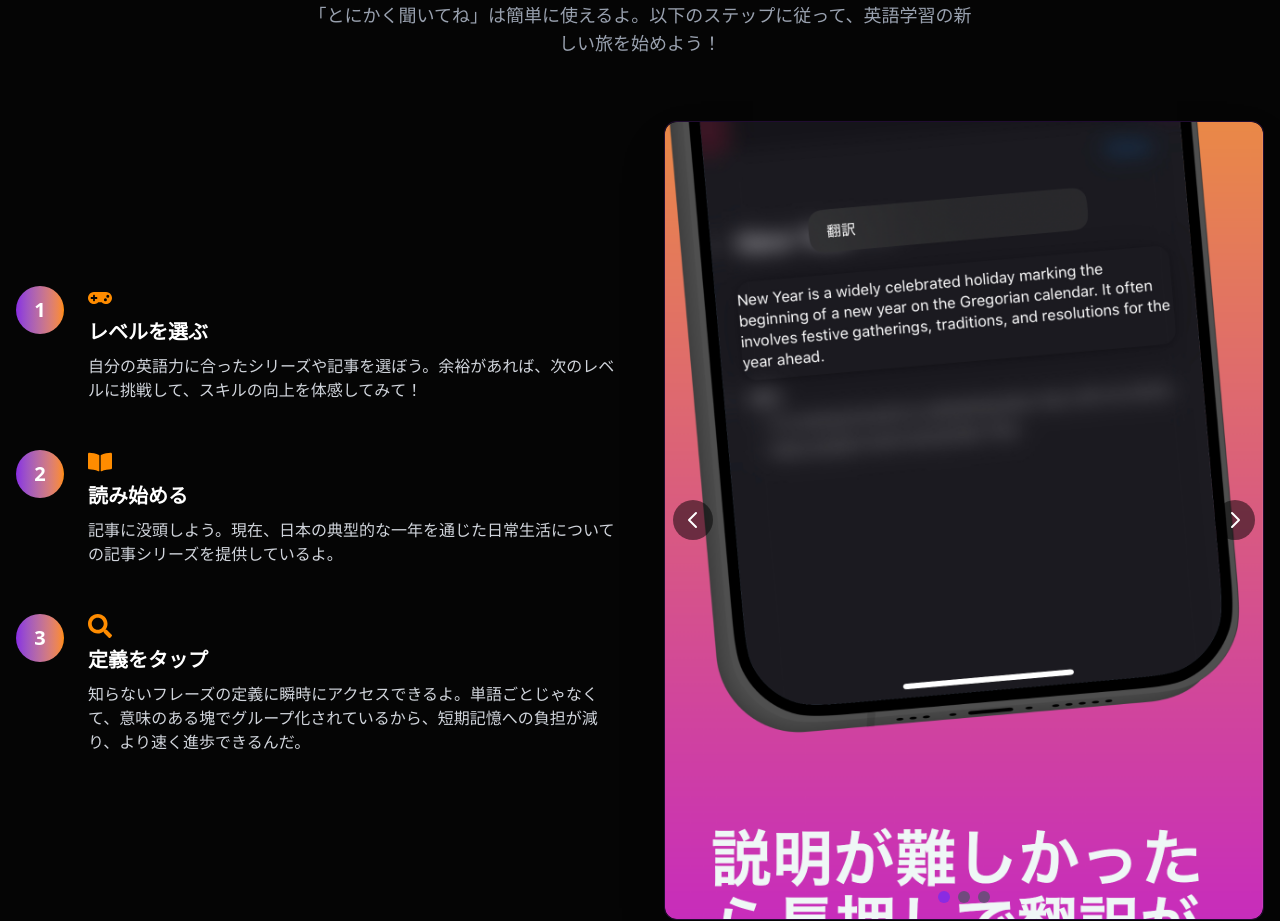
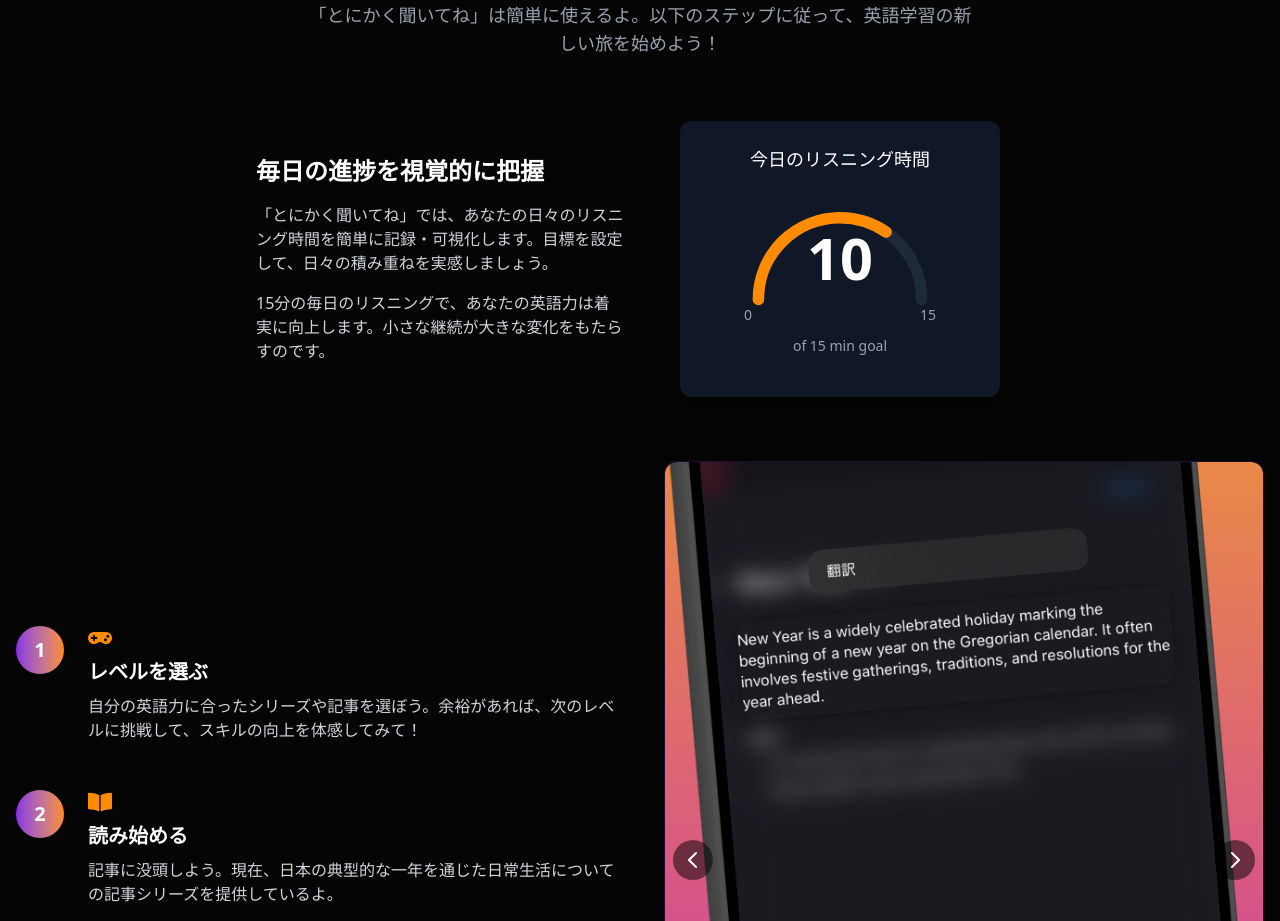
Before and after one commit to newleafdev/tonikiku-landing-page, a Next.js app: page / in a window 1280 px wide. Shown: the part 3560-4481 px from the top of the page. Built offline with nearby package versions, Linux system fonts and the light colour scheme.

Commit message:
Add animated listening time tracker component with semi-circle design

```diff
--- a/src/app/page.tsx
+++ b/src/app/page.tsx
@@ -13,6 +13,7 @@ import Footer from '@/components/Footer';
 import { useTheme } from '@/components/ThemeProvider';
 import ImageTabView from '@/components/ImageTabView';
 import OptimizedImage from '@/components/OptimizedImage';
+import ListeningTimeTracker from '@/components/ListeningTimeTracker';
 import { assetPath } from '@/utils/paths';
 
 export default function Home() {
@@ -226,6 +227,28 @@ export default function Home() {
             <p className={`max-w-2xl mx-auto text-lg ${theme === 'dark' ? 'text-gray-400' : 'text-gray-600'}`}>
               「とにかく聞いてね」は簡単に使えるよ。以下のステップに従って、英語学習の新しい旅を始めよう！
             </p>
+          </AnimatedSection>
+
+          {/* Listening Time Tracker Component */}
+          <AnimatedSection className="mb-16">
+            <div className="max-w-3xl mx-auto">
+              <div className="grid grid-cols-1 md:grid-cols-2 gap-8 items-center">
+                <div className={`${theme === 'dark' ? 'text-gray-300' : 'text-gray-600'}`}>
+                  <h3 className={`text-2xl font-bold mb-4 ${theme === 'dark' ? 'text-white' : 'text-gray-800'}`}>
+                    毎日の進捗を視覚的に把握
+                  </h3>
+                  <p className="mb-4">
+                    「とにかく聞いてね」では、あなたの日々のリスニング時間を簡単に記録・可視化します。目標を設定して、日々の積み重ねを実感しましょう。
+                  </p>
+                  <p>
+                    15分の毎日のリスニングで、あなたの英語力は着実に向上します。小さな継続が大きな変化をもたらすのです。
+                  </p>
+                </div>
+                <div>
+                  <ListeningTimeTracker goalMinutes={15} animationDuration={10} />
+                </div>
+              </div>
+            </div>
           </AnimatedSection>
 
           <div className="grid grid-cols-1 md:grid-cols-2 gap-12 items-center mb-20">
--- /dev/null
+++ b/src/components/ListeningTimeTracker.tsx
@@ -0,0 +1,122 @@
+'use client';
+
+import { useState, useEffect } from 'react';
+import { motion } from 'framer-motion';
+import { useTheme } from './ThemeProvider';
+
+interface ListeningTimeTrackerProps {
+  goalMinutes?: number;
+  animate?: boolean;
+  animationDuration?: number;
+}
+
+export default function ListeningTimeTracker({
+  goalMinutes = 15,
+  animate = true,
+  animationDuration = 10 // changed to 10 seconds
+}: ListeningTimeTrackerProps) {
+  const { theme } = useTheme();
+  const [progress, setProgress] = useState(0);
+  const [displayNumber, setDisplayNumber] = useState(0);
+
+  // Animation settings
+  const radius = 85;
+  const circumference = Math.PI * radius; // Semi-circle, so PI instead of 2*PI
+  const strokeDashoffset = circumference - (progress / 100) * circumference;
+
+  useEffect(() => {
+    if (animate) {
+      const animateProgress = () => {
+        const durationMs = animationDuration * 1000;
+        const intervalMs = 50; // update every 50ms for smooth animation
+        const steps = durationMs / intervalMs;
+        const progressIncrement = 100 / steps;
+        const valueIncrement = goalMinutes / steps;
+
+        let currentStep = 0;
+
+        const interval = setInterval(() => {
+          currentStep++;
+
+          if (currentStep <= steps) {
+            setProgress(currentStep * progressIncrement);
+            setDisplayNumber(Math.min(Math.floor(currentStep * valueIncrement), goalMinutes));
+          } else {
+            clearInterval(interval);
+            // Reset and restart animation after a brief pause
+            setTimeout(() => {
+              setProgress(0);
+              setDisplayNumber(0);
+              animateProgress();
+            }, 500);
+          }
+        }, intervalMs);
+
+        return () => clearInterval(interval);
+      };
+
+      const cleanup = animateProgress();
+      return cleanup;
+    }
+  }, [animate, animationDuration, goalMinutes]);
+
+  return (
+    <div className={`w-full max-w-xs mx-auto p-6 rounded-xl ${theme === 'dark' ? 'bg-gray-900' : 'bg-white'} shadow-xl`}>
+      <h3 className={`text-center text-lg font-medium mb-6 ${theme === 'dark' ? 'text-white' : 'text-gray-800'}`}>
+        今日のリスニング時間
+      </h3>
+
+      <div className="relative w-48 h-32 mx-auto mb-8">
+        {/* Background semi-circle */}
+        <svg className="w-full h-full" viewBox="0 0 200 120">
+          <path
+            d="M 100,100 m -85,0 a 85,85 0 1,1 170,0"
+            fill="none"
+            strokeWidth="12"
+            className={`${theme === 'dark' ? 'stroke-gray-800' : 'stroke-gray-200'}`}
+            strokeLinecap="round"
+          />
+
+          {/* Progress semi-circle */}
+          <motion.path
+            d="M 100,100 m -85,0 a 85,85 0 1,1 170,0"
+            fill="none"
+            strokeWidth="12"
+            className="stroke-brand-orange"
+            strokeLinecap="round"
+            strokeDasharray={circumference}
+            strokeDashoffset={strokeDashoffset}
+          />
+
+          {/* Center text */}
+          <text
+            x="100"
+            y="80"
+            textAnchor="middle"
+            fontSize="60"
+            fontWeight="bold"
+            className={`${theme === 'dark' ? 'fill-white' : 'fill-gray-800'}`}
+          >
+            {displayNumber}
+          </text>
+        </svg>
+
+        {/* Min and max values */}
+        <div className="absolute bottom-0 left-0 right-0 flex justify-between text-sm">
+          <span className={`${theme === 'dark' ? 'text-gray-400' : 'text-gray-500'}`}>0</span>
+          <span className={`${theme === 'dark' ? 'text-gray-400' : 'text-gray-500'}`}>{goalMinutes}</span>
+        </div>
+
+        {/* Goal text */}
+        <div className="text-center mt-2 mb-4">
+          <span className={`text-sm ${theme === 'dark' ? 'text-gray-400' : 'text-gray-500'}`}>
+            of {goalMinutes} min goal
+          </span>
+        </div>
+      </div>
+
+      {/* Additional padding area */}
+      <div className="h-4"></div>
+    </div>
+  );
+}
```
